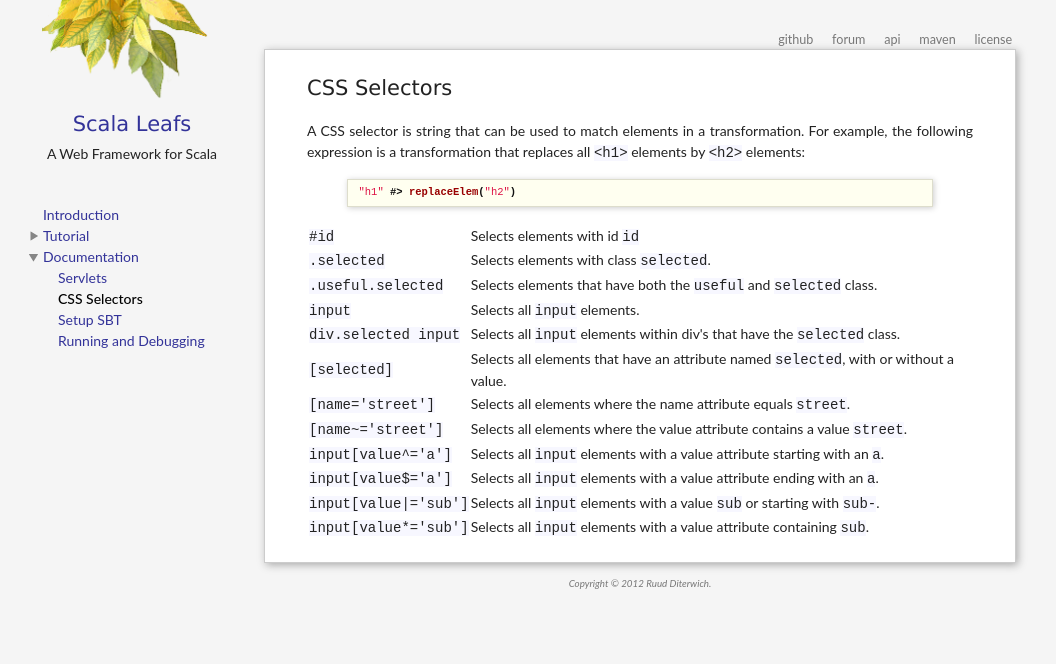
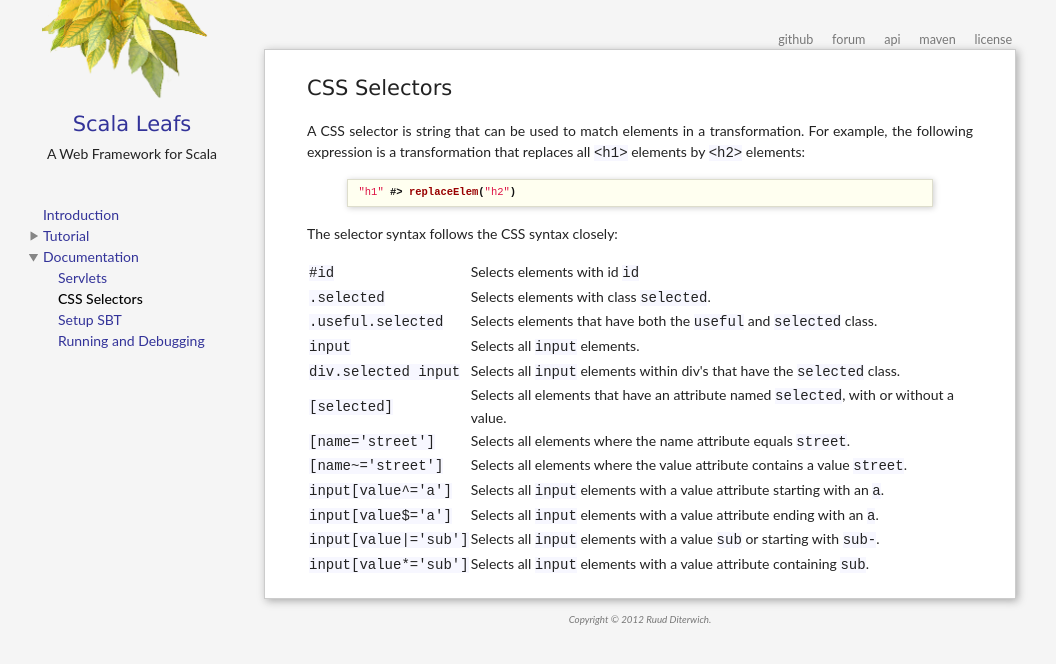
Before and after one commit to scalastuff/scalaleafs, a Jekyll site: the page built from css-selectors.md, in a window 1280 px wide. Shown: the top 664 px of the page, without its empty margins (0-1056 px from the left). Built offline with Jekyll 4.4.1, drawn with Linux system fonts in a browser that asks for light colours.

Commit message:
Updated css-selectors.md

```diff
--- a/css-selectors.md
+++ b/css-selectors.md
@@ -9,6 +9,7 @@
 "h1" #> replaceElem("h2")
 {% endhighlight %}
 
+The selector syntax follows the CSS syntax closely:
 
 <table cell-spacing="16px">
 <tr><td><code>#id</code></td><td>Selects elements with id <code>id</code></td></tr>
```
